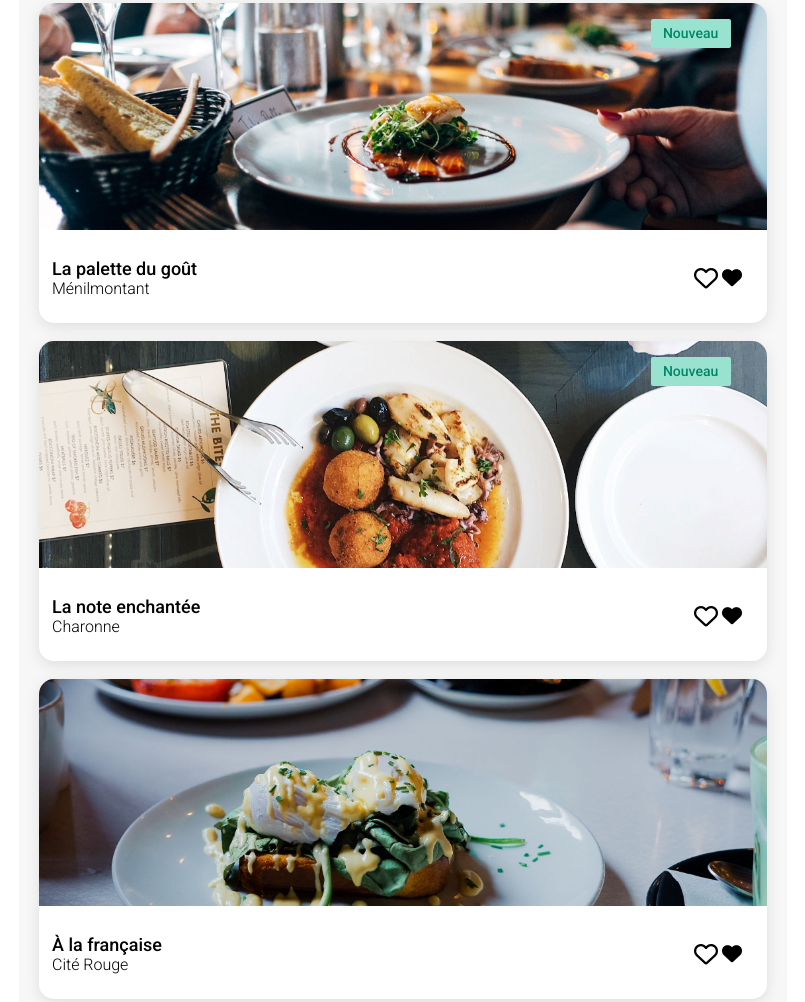
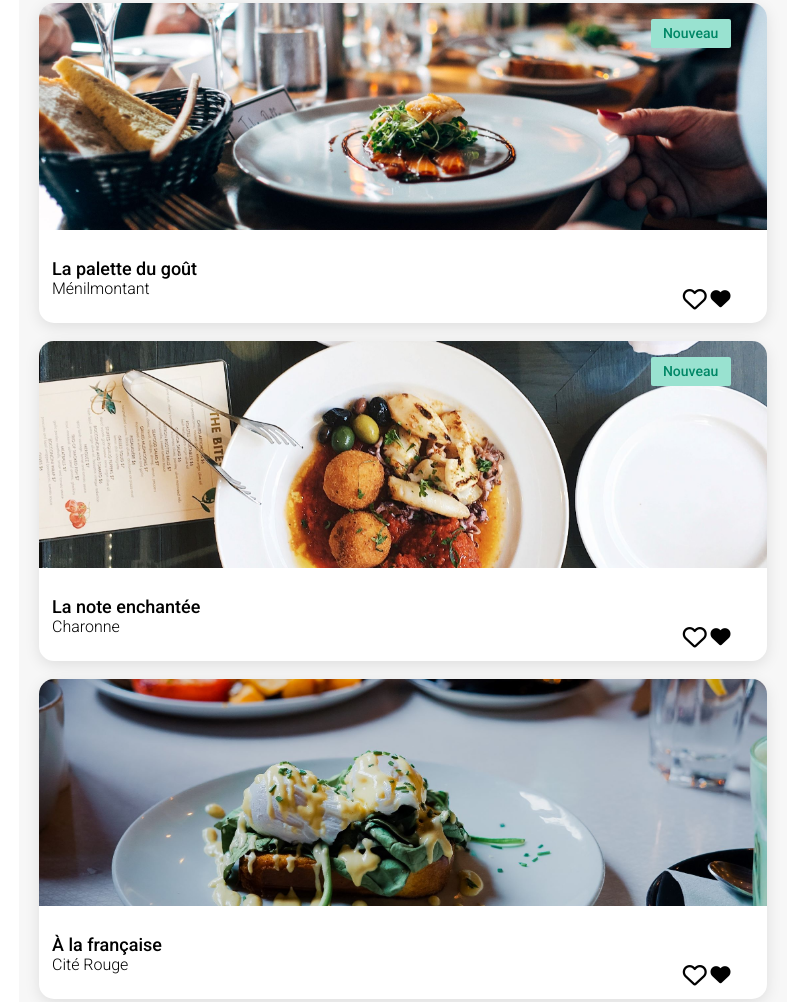
Before and after one commit to jacquescarlier/oh_my_food_margepb, a website: page index.html in a window 1280 px wide. Shown: the part 867-1869 px from the top of the page, without its empty margins (237-1042 px from the left). Drawn offline with Linux system fonts and the light colour scheme; a web font is replaced by a local one.

```diff
--- a/assets/CSS/accueil.css
+++ b/assets/CSS/accueil.css
@@ -314,6 +314,11 @@
   font-size: 17px;
   margin-top: 5px;
 }
+.restaurants-cards .card-content .coeur {
+  position: absolute;
+  right: 5%;
+  bottom: 15%;
+}
 
 /* Image de fond */
 .image-de-fond {
```
Also changed, not shown: 1 other file.
